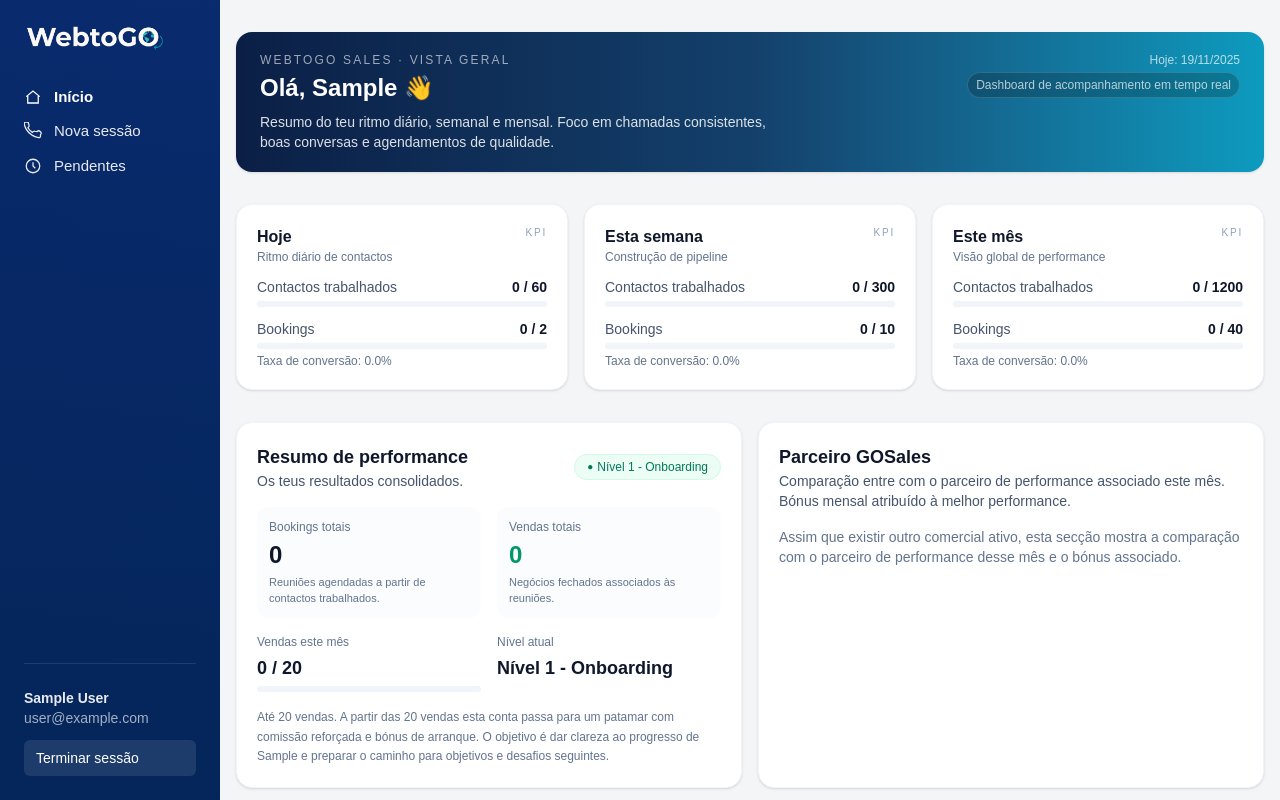
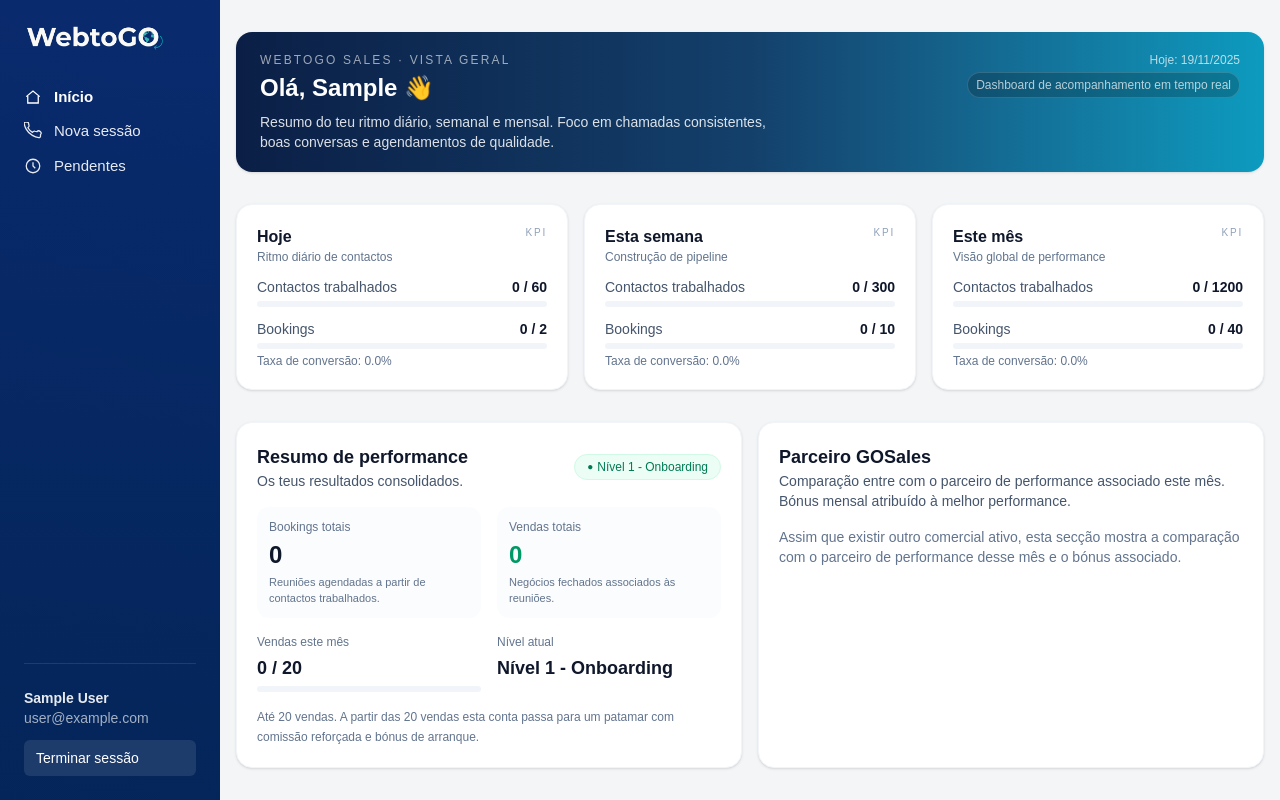
Before and after one commit to hugoc1944/webtogo-sales, a Next.js app: page /associate in a window 1280 px wide. Built offline with nearby package versions, Linux system fonts and the light colour scheme; no server answers; the database is empty; sample sign-in values are in the browser's storage.

Commit message:
Another small fix in associate UI

```diff
--- a/app/associate/page.tsx
+++ b/app/associate/page.tsx
@@ -366,9 +366,7 @@ export default async function AssociateHome() {
             </div>
 
             <p className="text-xs text-slate-500 mt-2 leading-relaxed">
-              {levelInfo.description} O objetivo é dar clareza ao progresso de{" "}
-              <span className="font-medium">{firstName}</span> e preparar o
-              caminho para objetivos e desafios seguintes.
+              {levelInfo.description}
             </p>
           </div>
 
```
